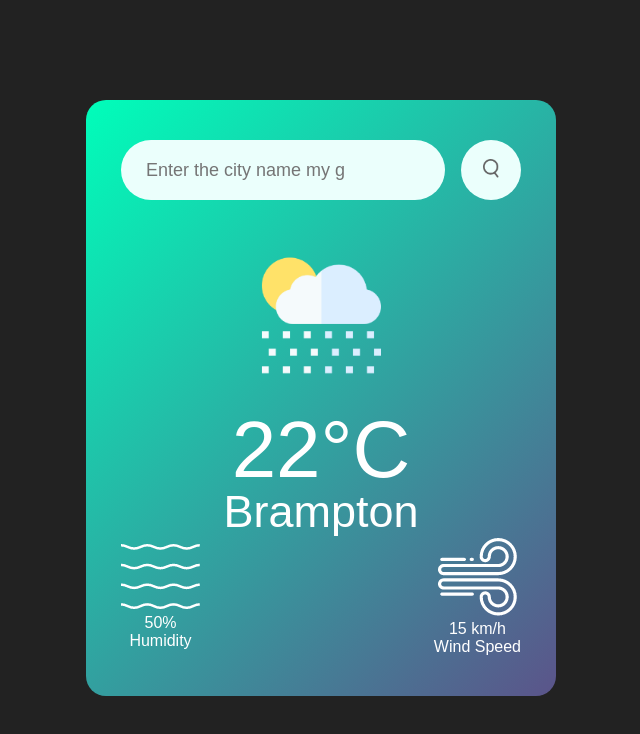
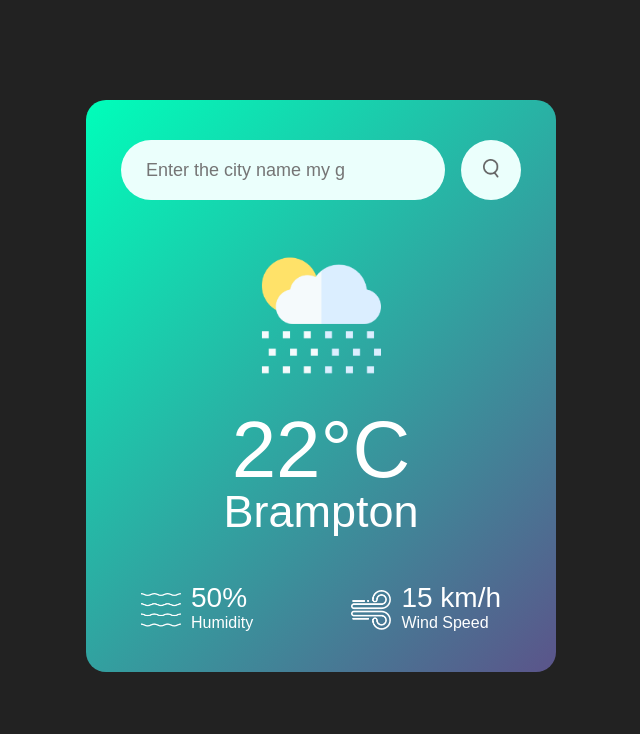
Before and after one commit to sukhpreetbath04/WeatherApp, a plain HTML site: page index.html in a window 1280 px wide. Shown: the whole page, without its empty margins (319-959 px from the left). Drawn offline with Linux system fonts and the light colour scheme.

Commit message:
added columns and adjusted the sizing of the text

```diff
--- a/style.css
+++ b/style.css
@@ -75,4 +75,22 @@ body {
     display: flex;
     align-items: center;
     justify-content: space-between;
+    padding: 0 20px;
+    margin-top: 50px
 }
+
+.col{
+    display: flex;
+    align-items: center;
+    text-align: left;
+}
+
+.col img{
+    width: 40px;
+    margin-right: 10px;
+}
+
+.humidity, .wind {
+    font-size: 28px;
+    margin-top: -6px;
+}
```
